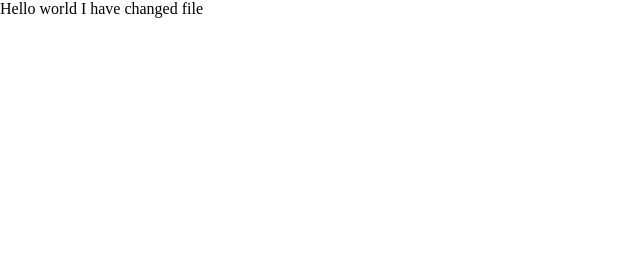
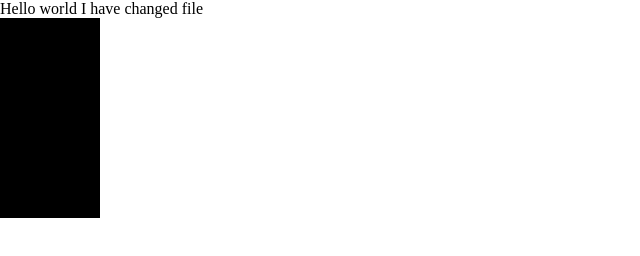
Before and after one commit to Dantevolk/site, a plain HTML site: page index.html in a window 1280 px wide. Shown: the whole page, without its empty margins (0-640 px from the left). Drawn offline with Linux system fonts and the light colour scheme.

Commit message:
new changes to inex and style

```diff
--- a/index.html
+++ b/index.html
@@ -8,5 +8,6 @@
 	<body>
 		Hello world
 		I have changed file
+		<div > </div>
 	</body>
 </html>
--- a/style.css
+++ b/style.css
@@ -3,3 +3,9 @@
 	margin: 0;
 	background: white;
 }
+
+div {
+	background: black;
+	width: 100px;
+	height: 200px;
+}
```
